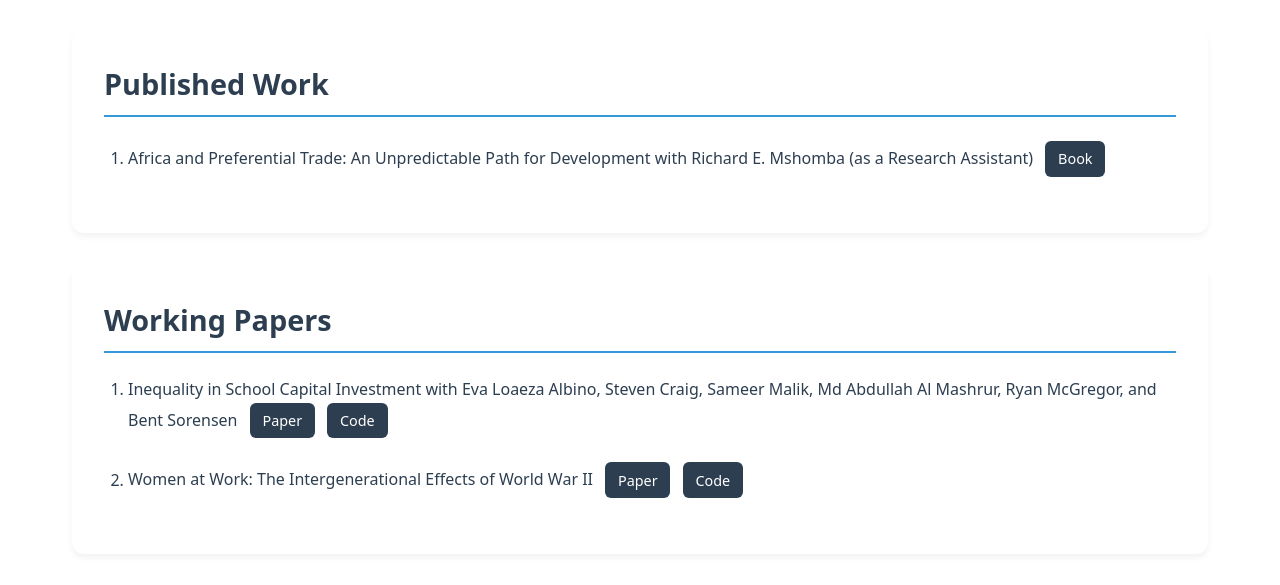
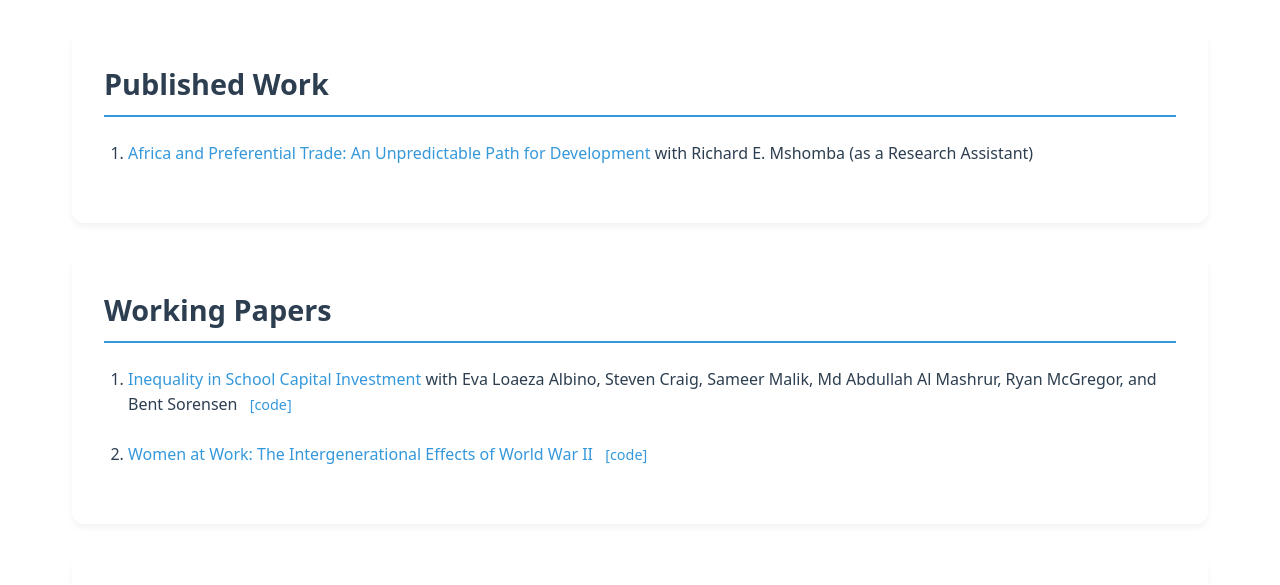
Before and after one commit to BrianMurphyEcon/BrianMurphyEcon.github.io, a plain HTML site: page research.html in a window 1280 px wide. Shown: the part 178-763 px from the top of the page. Drawn offline with Linux system fonts and the light colour scheme.

Commit message:
fix research page style

```diff
--- a/research.html
+++ b/research.html
@@ -159,24 +159,14 @@
             color: var(--hover-color);
         }
 
-        .paper-link {
-            display: inline-flex;
-            align-items: center;
-            padding: 0.4rem 0.8rem;
-            background-color: var(--primary-color);
-            color: white;
-            text-decoration: none;
-            border-radius: 6px;
+        .code-link {
+            color: var(--link-color);
             font-size: 0.9rem;
-            font-weight: 500;
             margin-left: 0.5rem;
-            transition: all 0.3s ease;
         }
 
-        .paper-link:hover {
-            background-color: var(--secondary-color);
-            color: white;
-            transform: translateY(-2px);
+        .code-link:hover {
+            color: var(--hover-color);
         }
 
         @media (max-width: 768px) {
@@ -240,9 +230,8 @@
             <h2>Published Work</h2>
             <ol>
                 <li>
-                    Africa and Preferential Trade: An Unpredictable Path for Development
+                    <a href="https://www.sup.org/books/politics/africa-and-preferential-trade">Africa and Preferential Trade: An Unpredictable Path for Development</a>
                     with Richard E. Mshomba (as a Research Assistant)
-                    <a href="https://www.sup.org/books/politics/africa-and-preferential-trade" class="paper-link">Book</a>
                 </li>
             </ol>
         </section>
@@ -251,15 +240,13 @@
             <h2>Working Papers</h2>
             <ol>
                 <li>
-                    Inequality in School Capital Investment
+                    <a href="drafts/Cap_Expend_SD.pdf">Inequality in School Capital Investment</a>
                     with Eva Loaeza Albino, Steven Craig, Sameer Malik, Md Abdullah Al Mashrur, Ryan McGregor, and Bent Sorensen
-                    <a href="drafts/Cap_Expend_SD.pdf" class="paper-link">Paper</a>
-                    <a href="https://github.com/BrianMurphyEcon/School_District" class="paper-link">Code</a>
+                    <a href="https://github.com/BrianMurphyEcon/School_District" class="code-link">[code]</a>
                 </li>
                 <li>
-                    Women at Work: The Intergenerational Effects of World War II
-                    <a href="drafts/SYP_Draft1_BM.pdf" class="paper-link">Paper</a>
-                    <a href="https://github.com/BrianMurphyEcon" class="paper-link">Code</a>
+                    <a href="drafts/SYP_Draft1_BM.pdf">Women at Work: The Intergenerational Effects of World War II</a>
+                    <a href="https://github.com/BrianMurphyEcon" class="code-link">[code]</a>
                 </li>
             </ol>
         </section>
@@ -270,7 +257,7 @@
                 <li>
                     The Effect of Yelp Reviews on Market Concentration
                     with Vikram Maheshri
-                    <a href="https://github.com/BrianMurphyEcon/RC" class="paper-link">Code</a>
+                    <a href="https://github.com/BrianMurphyEcon/RC" class="code-link">[code]</a>
                 </li>
                 <li>
                     The Development Divide in Family Human Capital Investment
```
